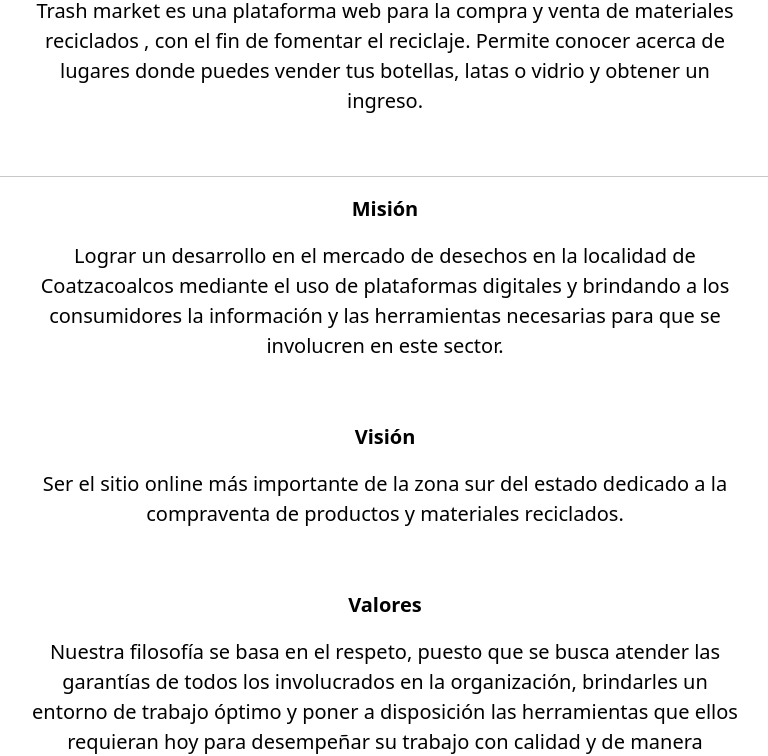
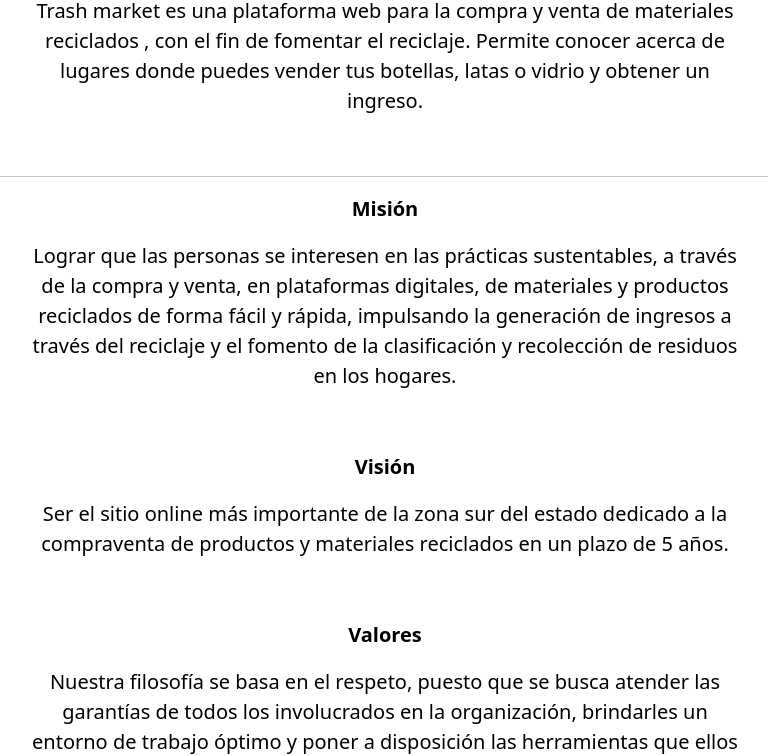
Before and after one commit to AlejandroGarduza/TrashMarket, a website with bundled scripts: page HTML/acercaDe.html in a window 1280 px wide. Shown: the part 605-1361 px from the top of the page, without its empty margins (255-1023 px from the left). Built offline with nearby package versions, Linux system fonts and the light colour scheme.

Commit message:
Se modifico la mision y vision

```diff
--- a/HTML/acercaDe.html
+++ b/HTML/acercaDe.html
@@ -247,13 +247,13 @@
 
         <div>
             <h3 class="subtitulo">Misión</h3>
-            <p class="parrafo">Lograr un desarrollo en el mercado de desechos en la localidad de Coatzacoalcos mediante el uso de plataformas digitales y brindando a los consumidores la información y las herramientas necesarias para que se involucren en este sector.</p>
+            <p class="parrafo">Lograr que las personas se interesen en las prácticas sustentables, a través de la compra y venta, en plataformas digitales, de materiales y productos reciclados de forma fácil y rápida, impulsando la generación de ingresos a través del reciclaje y el fomento de la clasificación y recolección de residuos en los hogares.</p>
             <br>
         </div>
 
         <div>
             <h3 class="subtitulo">Visión</h3>
-            <p class="parrafo">Ser el sitio online más importante de la zona sur del estado dedicado a la compraventa de productos y materiales reciclados.</p>
+            <p class="parrafo">Ser el sitio online más importante de la zona sur del estado dedicado a la compraventa de productos y materiales reciclados en un plazo de 5 años.</p>
             <br>
         </div>
 
```
